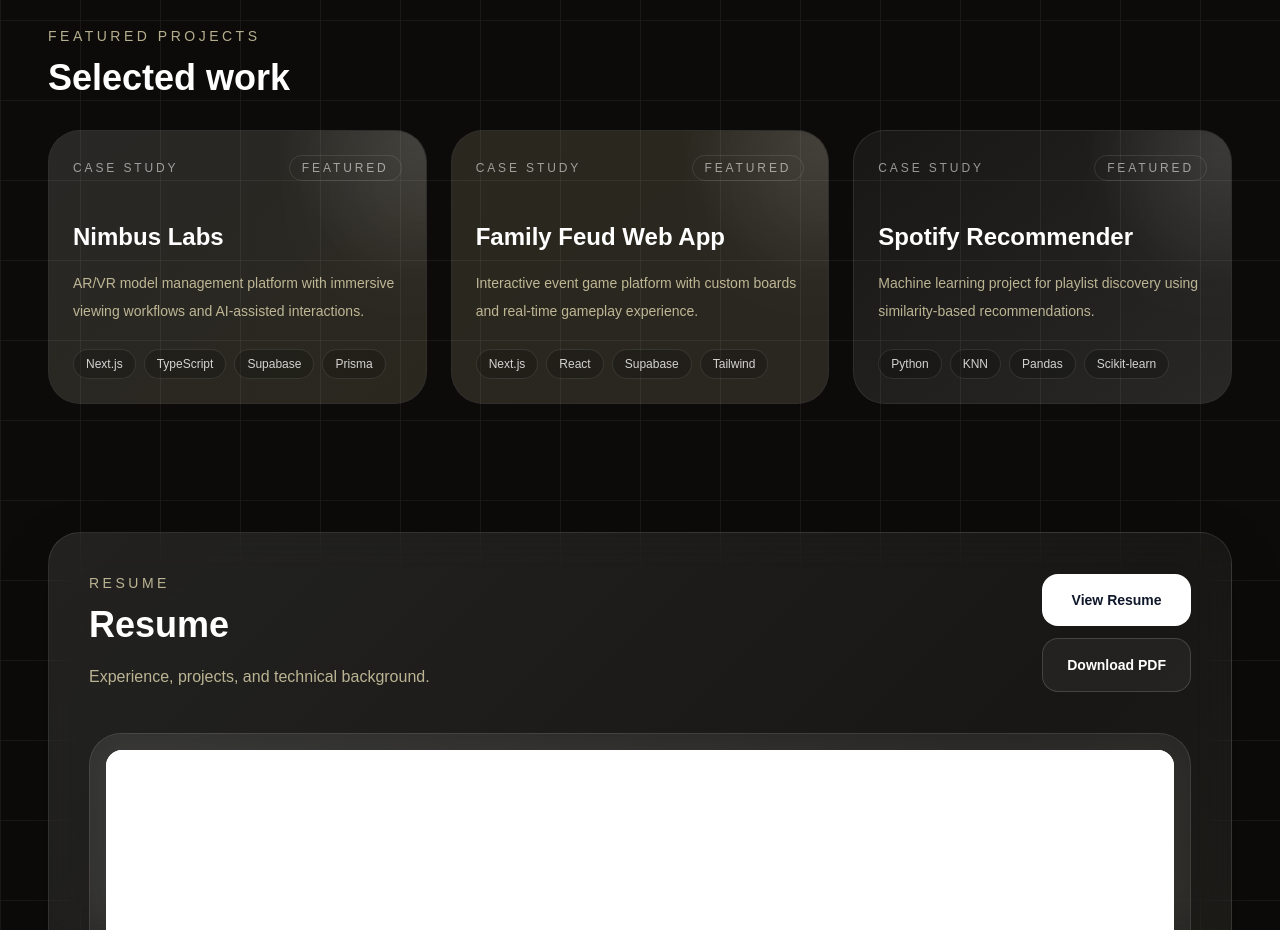
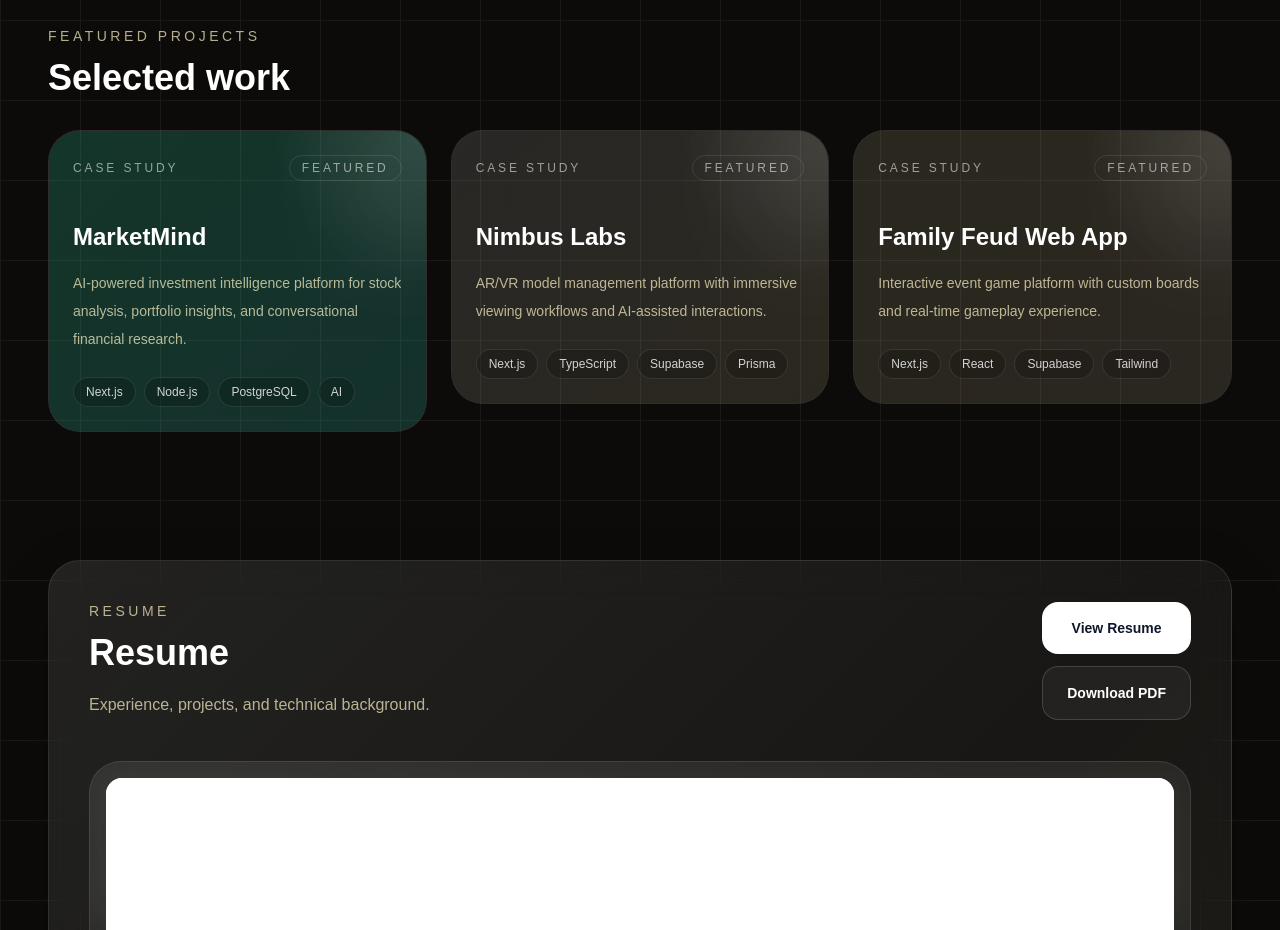
Before and after one commit to RayKang8/personal-portfolio, a Next.js app: page / in a window 1280 px wide. Shown: the part 1820-2750 px from the top of the page. Built offline with nearby package versions, Linux system fonts and the light colour scheme.

Commit message:
marketmind dashboard edit

```diff
--- a/app/page.tsx
+++ b/app/page.tsx
@@ -5,6 +5,14 @@
 import { motion } from "framer-motion";
 
 const featuredProjects = [
+  {
+    title: "MarketMind",
+    slug: "marketmind",
+    description:
+      "AI-powered investment intelligence platform for stock analysis, portfolio insights, and conversational financial research.",
+    stack: ["Next.js", "Node.js", "PostgreSQL", "AI"],
+    accent: "from-emerald-400/20 to-teal-500/20",
+  },
   {
     title: "Nimbus Labs",
     slug: "nimbus",
@@ -20,14 +28,6 @@
       "Interactive event game platform with custom boards and real-time gameplay experience.",
     stack: ["Next.js", "React", "Supabase", "Tailwind"],
     accent: "from-amber-200/10 to-orange-200/10",
-  },
-  {
-    title: "Spotify Recommender",
-    slug: "spotify",
-    description:
-      "Machine learning project for playlist discovery using similarity-based recommendations.",
-    stack: ["Python", "KNN", "Pandas", "Scikit-learn"],
-    accent: "from-olive-200/10 to-stone-200/10",
   },
 ];
 
```
